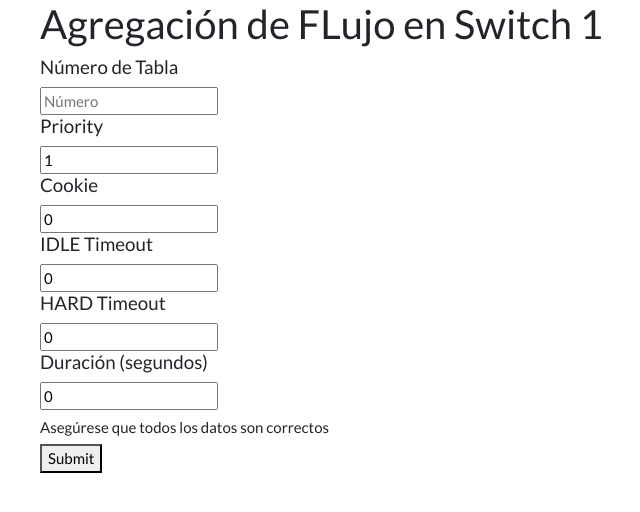
After one commit to devcoronel/Quality-Stack, a Flask app: page /home/addflow/1 in a window 1280 px wide. The commit adds this page. Shown: the top 512 px of the page, without its empty margins (45-685 px from the left). Run offline with Flask 2, Linux system fonts and the light colour scheme; some libraries are stand-ins or nearby versions.

Commit message:
addflow en proceso

```diff
--- a/RESTAPI.py
+++ b/RESTAPI.py
@@ -94,7 +94,7 @@ def showflows(n):
 
         tablas_activas = []
         for i in range(n_tablas):
-            if (tablas[i])["active_count"] is not 0:
+            if (tablas[i])["active_count"] != 0:
                 str_i = str(i)
                 tablas_activas.append(str_i)
                 for j in var_c:
@@ -107,5 +107,17 @@ def showflows(n):
     print(flujos_por_tablas)
     return render_template('showflows.html', numero = n, total = flujos_por_tablas, nflujos = var_d, tablas_activas = tablas_activas), 200
 
+@app.route('/home/addflow/<string:n>', methods = ['GET'])
+def addflow(n):
+    return render_template('addflow.html', numero = n)
+
+@app.route('/home/addflow/<string:n>', methods = ['POST'])
+def add(n):
+    if request.method == 'POST':
+        id_tabla = request.form['id_tabla']
+        print(type(id_tabla))
+
+        return redirect(url_for('home'))
+
 if __name__ == '__main__':
     app.run(debug = True, port = port)
--- /dev/null
+++ b/templates/addflow.html
@@ -0,0 +1,24 @@
+{% extends 'layout.html' %}
+{% block body %}
+<h2>Agregación de FLujo en Switch {{numero}}</h2>
+<form action="/home/addflow/{{numero}}" method='POST'>
+    <h5>Número de Tabla</h5>
+    <input type="text" name="id_tabla" placeholder="Número">
+    <h5>Priority</h5>
+    <input type="text" name="priority" placeholder="0-65535", value="1">
+    <h5>Cookie</h5>
+    <input type="text" name="cookie" placeholder="Limitar cookies", value="0">
+    <h5>IDLE Timeout</h5>
+    <input type="text" name="idle_timeout" placeholder="", value="0">
+    <h5>HARD Timeout</h5>
+    <input type="text" name="hard_timeout" placeholder="", value="0">
+    <h5>Duración (segundos)</h5>
+    <input type="text" name="duracion" placeholder="0 para infinito", value="0">
+    <h6></h6>
+    <h6>Asegúrese que todos los datos son correctos</h6>
+    <button type="submit">Submit</button>
+</form>
+
+
+
+{% endblock %}
--- a/templates/index.html
+++ b/templates/index.html
@@ -22,6 +22,7 @@
                 <td> {{ version[i] }} </td>
                 <td>
                     <a href="/home/showflows/{{orden[i]}}">Ver</a>
+                    <a href="/home/addflow/{{orden[i]}}">Agregar flujo</a>
                 </td>
             </tr>
         {% endfor %}
```
